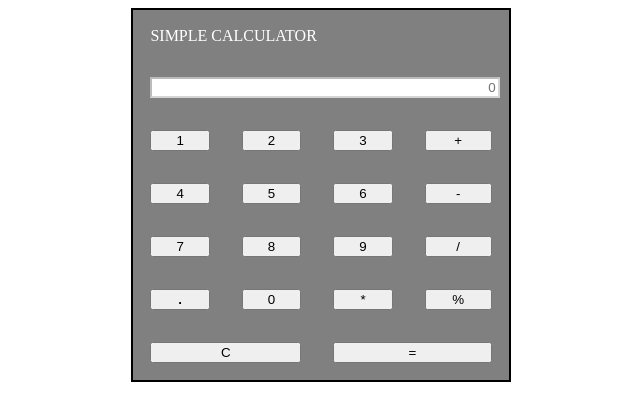
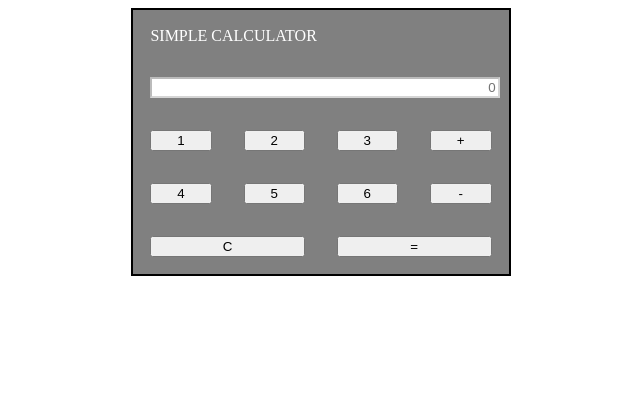
Before and after one commit to adham-hamed/adham-hamed.github.io, a plain HTML site: page index.html in a window 1280 px wide. Shown: the whole page, without its empty margins (319-959 px from the left). Drawn offline with Linux system fonts and the light colour scheme.

Commit message:
Update index.html

```diff
--- a/index.html
+++ b/index.html
@@ -59,18 +59,7 @@ font-weight:bold;
 		<td><button type = "button" onclick="number(value)" value="6">6</button></td>
 		<td><button type = "button" onclick="number(value)" value="-">-</button></td>
 		</tr>
-		<tr>
-		<td><button type = "button" onclick="number(value)" value="7">7</button></td>
-		<td><button type = "button" onclick="number(value)" value="8">8</button></td>
-		<td><button type = "button" onclick="number(value)" value="9">9</button></td>
-		<td><button type = "button" onclick="number(value)" value="/">/</button></td>
-		</tr>
-		<tr>
-		<td><button type = "button" onclick="number(value)" value="."><strong>.</strong></button></td>
-		<td><button type = "button" onclick="number(value)" value="0">0</button></td>
-		<td><button type = "button" onclick="number(value)" value="*">*</button></td>
-		<td><button type = "button" onclick="number(value)" value="%">%</button></td>
-		</tr>
+
 		<tr>
 		<td colspan="2">
 		<button type = "button" onclick="cle(value)" value="">C</button></td>
```
